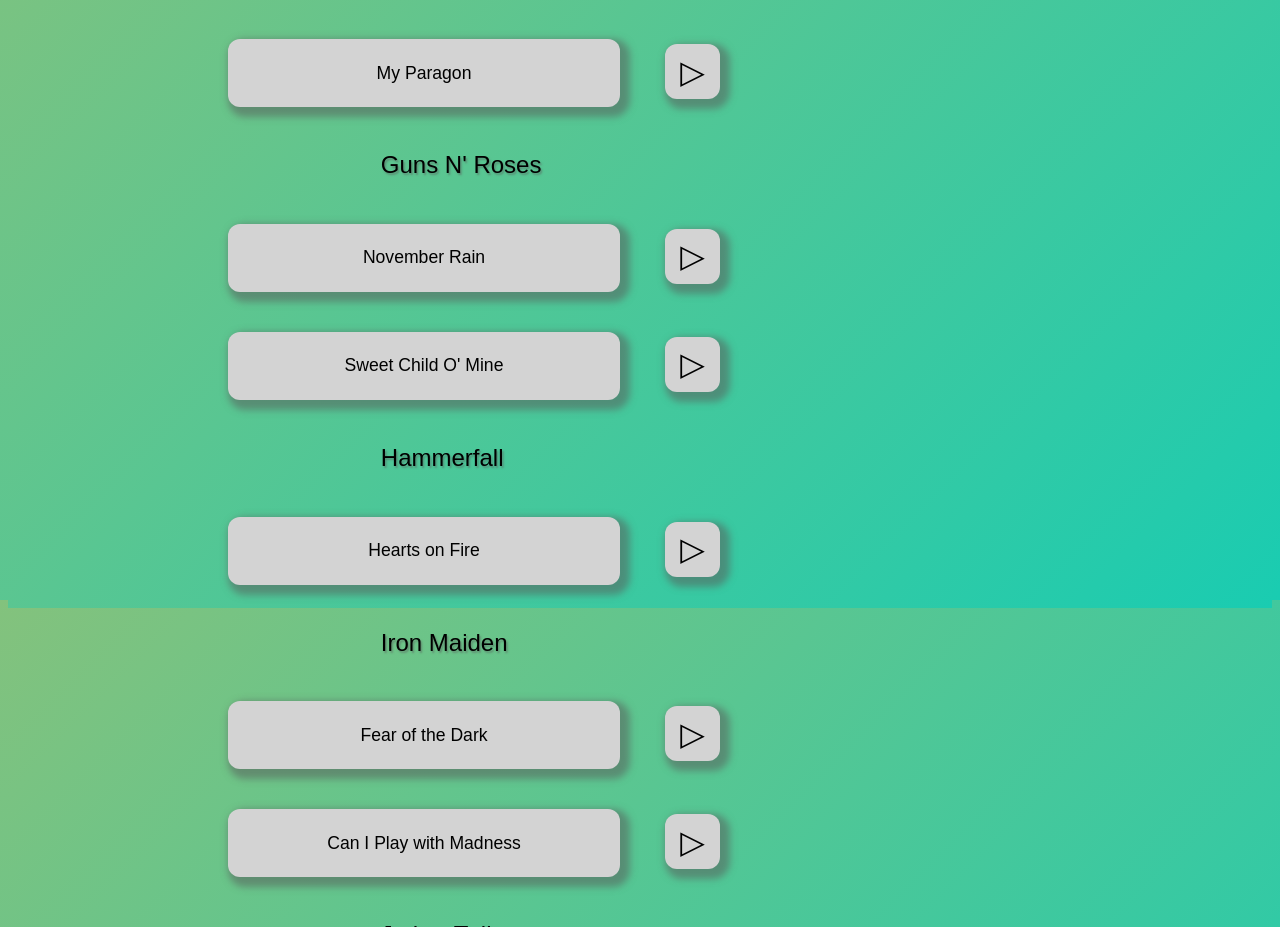
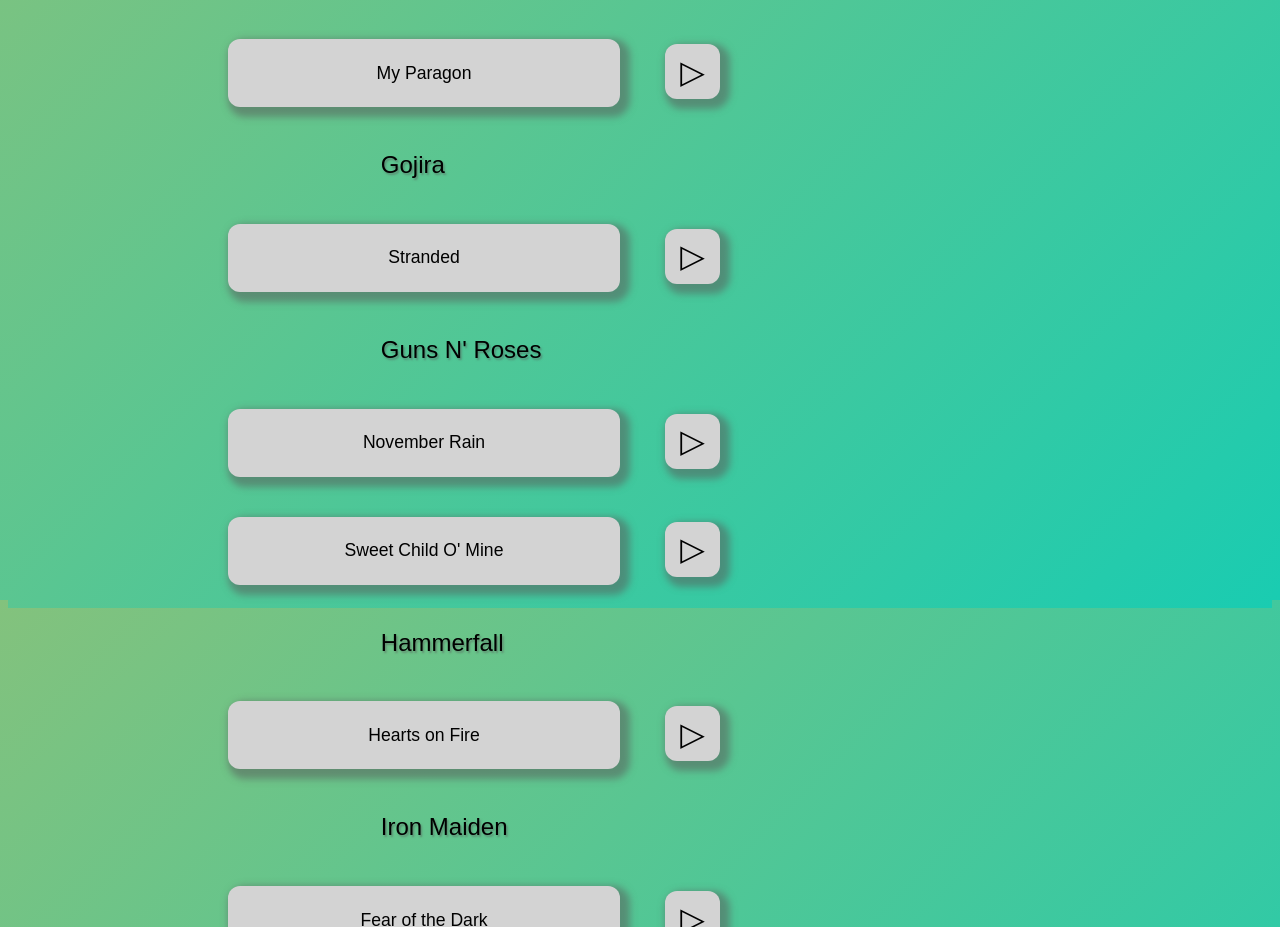
Before and after one commit to LksKrjck/tojepoeziatoto, a plain HTML site: page tabs.html in a window 1280 px wide. Shown: the part 5800-6727 px from the top of the page. Drawn offline with Linux system fonts and the light colour scheme.

Commit message:
Stranded added

```diff
--- a/tabs.html
+++ b/tabs.html
@@ -178,6 +178,12 @@
         <p>Floor Jansen</p>
         <a class="download-button" href="taby/my-paragon.pdf" download="Floor Jansen - My Paragon.pdf">My Paragon</a>
         <button class="playback" data-audio="mp3/my-paragon.mp3">&#9655</button>
+    </div>
+
+    <div class="tab">
+        <p>Gojira</p>
+        <a class="download-button" href="taby/stranded.pdf" download="Gojira - Stranded.pdf">Stranded</a>
+        <button class="playback" data-audio="mp3/stranded.mp3">&#9655</button>
     </div>
 
     <div class="tab">
```
Also changed, not shown: 2 other files.
